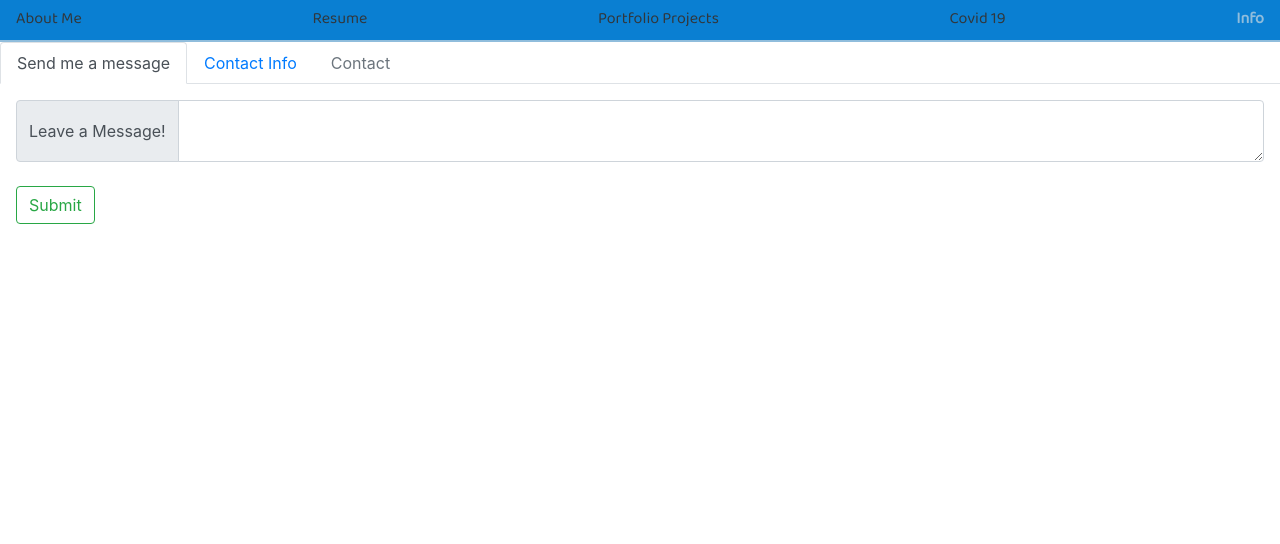
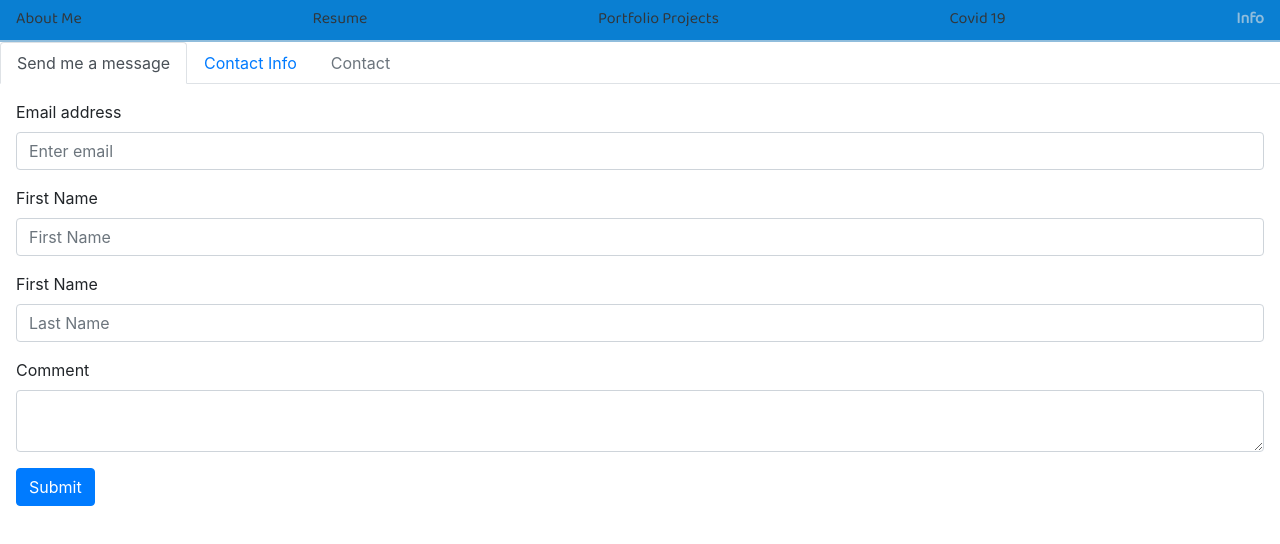
Before and after one commit to freddysilber/react-redux-portfolio-project, a React (Create React App) app in the folder client/: page /info in a window 1280 px wide. Shown: the top 544 px of the page. Built offline with nearby package versions, Linux system fonts and the light colour scheme.

Commit message:
building comment form

```diff
--- /dev/null
+++ b/client/src/components/CommentForm.js
@@ -0,0 +1,56 @@
+import React from 'react'
+import InputGroup from 'react-bootstrap/InputGroup'
+import FormControl from 'react-bootstrap/FormControl'
+import Button from 'react-bootstrap/Button'
+import Form from 'react-bootstrap/Form'
+
+export default class CommentForm extends React.Component {
+	constructor() {
+		super()
+		this.state = {
+			firstName: '',
+			lastName: '',
+			email: '',
+			comment: ''
+		}
+	}
+
+	handleChange = event => {
+		this.setState({
+			[event.target.name]: event.target.value
+		})
+	}
+
+	handleSubmit = event => {
+		event.preventDefault()
+		console.log('NEED TO SUBMIT THIS MSG', this.state)
+	}
+
+	render() {
+		return (
+			<Form onSubmit={this.handleSubmit}>
+				<Form.Group controlId="emailAddress">
+					<Form.Label>Email address</Form.Label>
+					<Form.Control type="email" placeholder="Enter email" name="email" onChange={this.handleChange} />
+				</Form.Group>
+
+				<Form.Group controlId="firstName">
+					<Form.Label>First Name</Form.Label>
+					<Form.Control type="text" placeholder="First Name" name="firstName" onChange={this.handleChange} />
+				</Form.Group>
+
+				<Form.Group controlId="lastName">
+					<Form.Label>First Name</Form.Label>
+					<Form.Control type="text" placeholder="Last Name" name="lastName" onChange={this.handleChange} />
+				</Form.Group>
+
+				<Form.Group controlId="comment">
+					<Form.Label>Comment</Form.Label>
+					<FormControl as="textarea" aria-label="comment" name="comment" onChange={this.handleChange} />
+				</Form.Group>
+
+				<Button variant="primary" type="submit">Submit</Button>
+			</Form>
+		)
+	}
+}
--- a/client/src/containers/InfoContainer.js
+++ b/client/src/containers/InfoContainer.js
@@ -1,45 +1,16 @@
 import React from 'react'
+import CommentForm from '../components/CommentForm'
 import Tab from 'react-bootstrap/Tab'
 import Tabs from 'react-bootstrap/Tabs'
-import InputGroup from 'react-bootstrap/InputGroup'
-import FormControl from 'react-bootstrap/FormControl'
-import Button from 'react-bootstrap/Button'
 import { contactInfo } from '../data/util'
 
 export default class InfoContainer extends React.Component {
-	constructor() {
-		super()
-		this.state = {
-			message: ''
-		}
-	}
-
-	handleChange = event => {
-		this.setState({
-			[event.target.name]: event.target.value
-		})
-	}
-
-	handleSubmit = event => {
-		event.preventDefault()
-		console.log('NEED TO SUBMIT THIS MSG', this.state.message)
-	}
-
 	render() {
 		return (
 			<div>
 				<Tabs defaultActiveKey="message" id="uncontrolled-tab-example">
 					<Tab eventKey="message" title="Send me a message">
-						<form onSubmit={this.handleSubmit}>
-							<InputGroup>
-								<InputGroup.Prepend>
-									<InputGroup.Text>Leave a Message!</InputGroup.Text>
-								</InputGroup.Prepend>
-								<FormControl as="textarea" aria-label="message" name="message" onChange={this.handleChange} />
-							</InputGroup>
-							<br />
-							<Button type="submit" variant="outline-success">Submit</Button>
-						</form>
+						<CommentForm />
 					</Tab>
 					<Tab eventKey="profile" title="Contact Info">
 						<div>
```
Also changed, not shown: client/src/index.css (+0 -9 lines).
